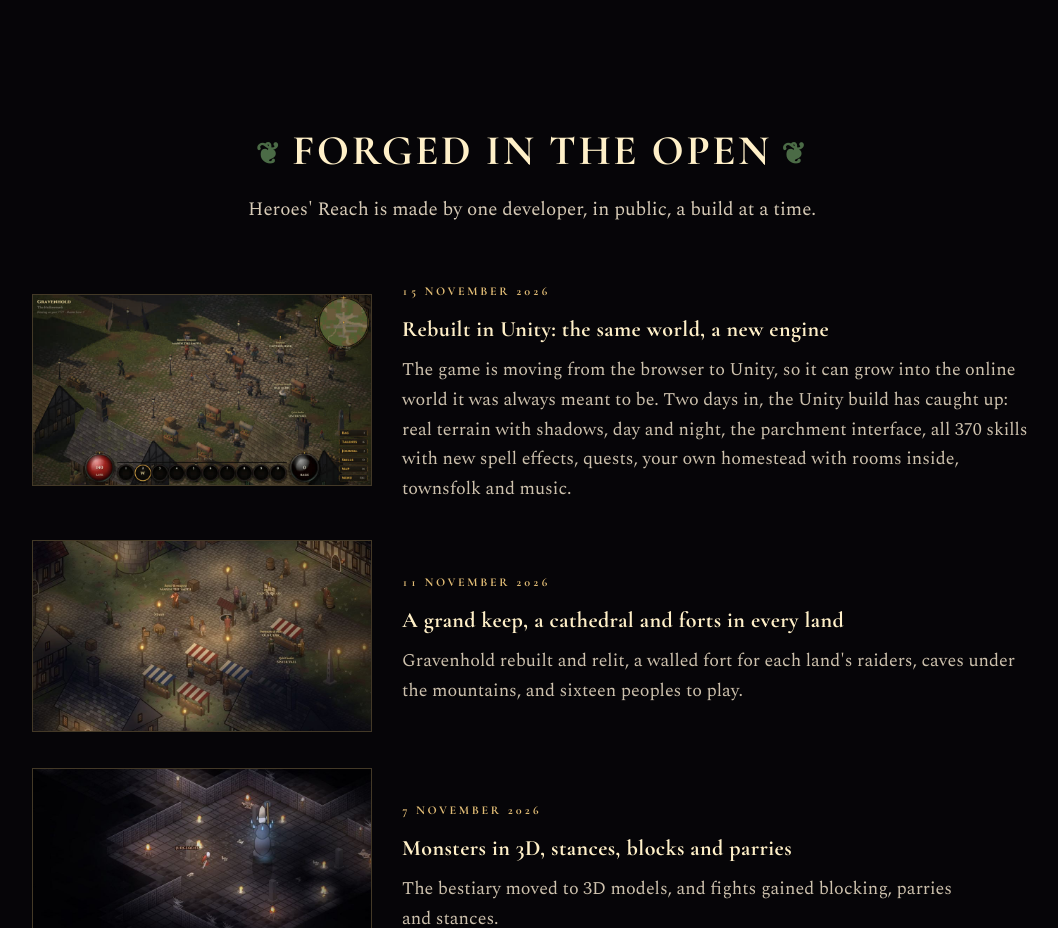
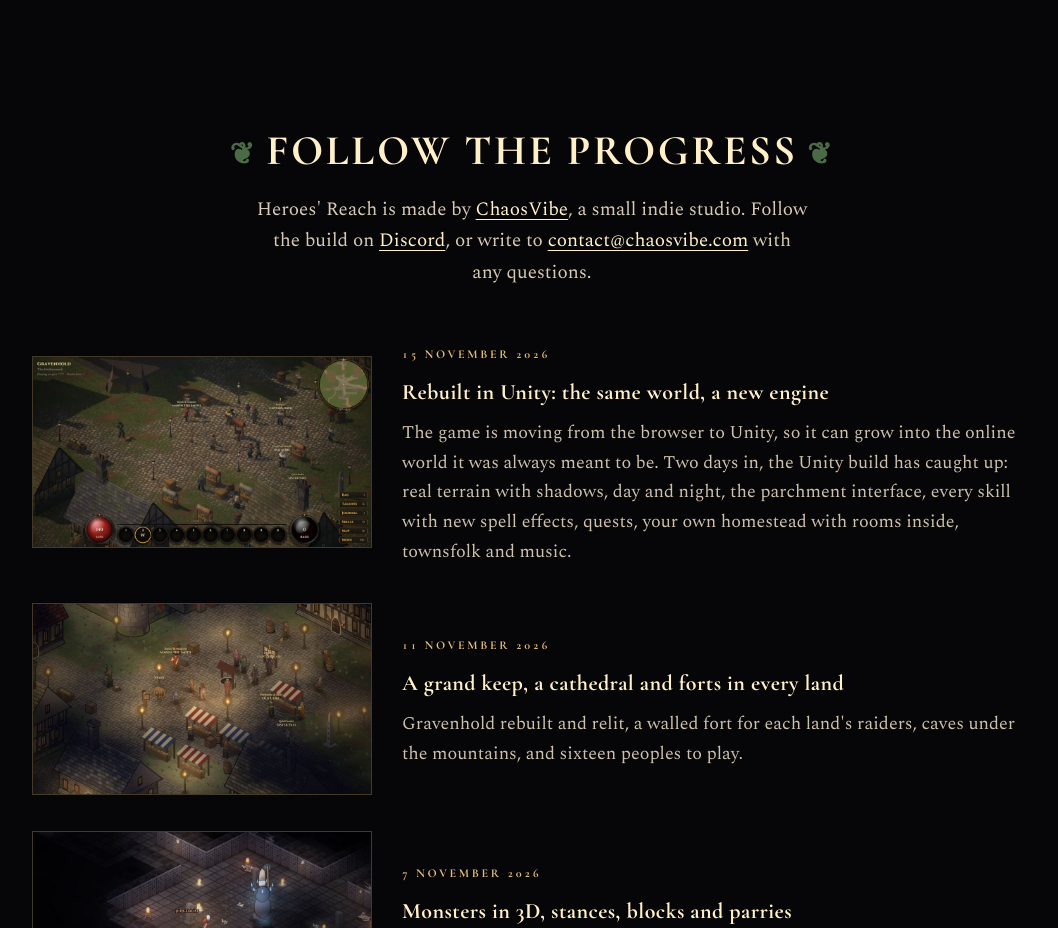
Before and after one commit to jonnyk2/heroesreach, a plain HTML site: page index.html in a window 1280 px wide. Shown: the part 9180-10108 px from the top of the page, without its empty margins (108-1166 px from the left). Drawn offline with nearby package versions, Linux system fonts and the light colour scheme; a web font is replaced by a local one.

Commit message:
Sites: ChaosVibe is a small indie studio (no AI-crew wording), follow the progress on Discord or contact, no skill count
Co-Authored-By: Claude Sonnet 5.5 <noreply@anthropic.com>

```diff
--- a/index.html
+++ b/index.html
@@ -151,10 +151,10 @@
 </section>
 
 <section id="devlog" class="depth devlog" data-lv="60" data-name="Devlog" style="--tint: 6, 5, 8">
-  <h2 class="center">Forged in the open</h2>
-  <p class="center lead">Heroes' Reach is made by one developer, in public, a build at a time.</p>
+  <h2 class="center">Follow the progress</h2>
+  <p class="center lead">Heroes' Reach is made by <a href="https://chaosvibe.com">ChaosVibe</a>, a small indie studio. Follow the build on <a class="discord" href="https://discord.gg/D5G8zKWHCp" target="_blank" rel="noopener">Discord</a>, or write to <a href="mailto:contact@chaosvibe.com">contact@chaosvibe.com</a> with any questions.</p>
   <ol class="log">
-    <li><figure><img src="img/devlog/2026-11-15.jpg" alt="Gravenhold in the Unity build, with its townsfolk" loading="lazy"></figure><div><time datetime="2026-11-15">15 November 2026</time><h3>Rebuilt in Unity: the same world, a new engine</h3><p>The game is moving from the browser to Unity, so it can grow into the online world it was always meant to be. Two days in, the Unity build has caught up: real terrain with shadows, day and night, the parchment interface, all 370 skills with new spell effects, quests, your own homestead with rooms inside, townsfolk and music.</p></div></li>
+    <li><figure><img src="img/devlog/2026-11-15.jpg" alt="Gravenhold in the Unity build, with its townsfolk" loading="lazy"></figure><div><time datetime="2026-11-15">15 November 2026</time><h3>Rebuilt in Unity: the same world, a new engine</h3><p>The game is moving from the browser to Unity, so it can grow into the online world it was always meant to be. Two days in, the Unity build has caught up: real terrain with shadows, day and night, the parchment interface, every skill with new spell effects, quests, your own homestead with rooms inside, townsfolk and music.</p></div></li>
     <li><figure><img src="img/devlog/2026-11-11.jpg" alt="Gravenhold at night with the new keep" loading="lazy"></figure><div><time datetime="2026-11-11">11 November 2026</time><h3>A grand keep, a cathedral and forts in every land</h3><p>Gravenhold rebuilt and relit, a walled fort for each land's raiders, caves under the mountains, and sixteen peoples to play.</p></div></li>
     <li><figure><img src="img/devlog/2026-11-07.jpg" alt="The Hollow Crypt in the 7 November build" loading="lazy"></figure><div><time datetime="2026-11-07">7 November 2026</time><h3>Monsters in 3D, stances, blocks and parries</h3><p>The bestiary moved to 3D models, and fights gained blocking, parries and stances.</p></div></li>
     <li><figure><img src="img/devlog/2026-11-03.jpg" alt="The Hollow Crypt in the first playable build" loading="lazy"></figure><div><time datetime="2026-11-03">3 November 2026</time><h3>The first playable build</h3><p>Gravenhold, three dungeons and their bosses, playable free in the browser on itch.io.</p></div></li>
```
Also changed, not shown: press.html (+1 -1 lines).
